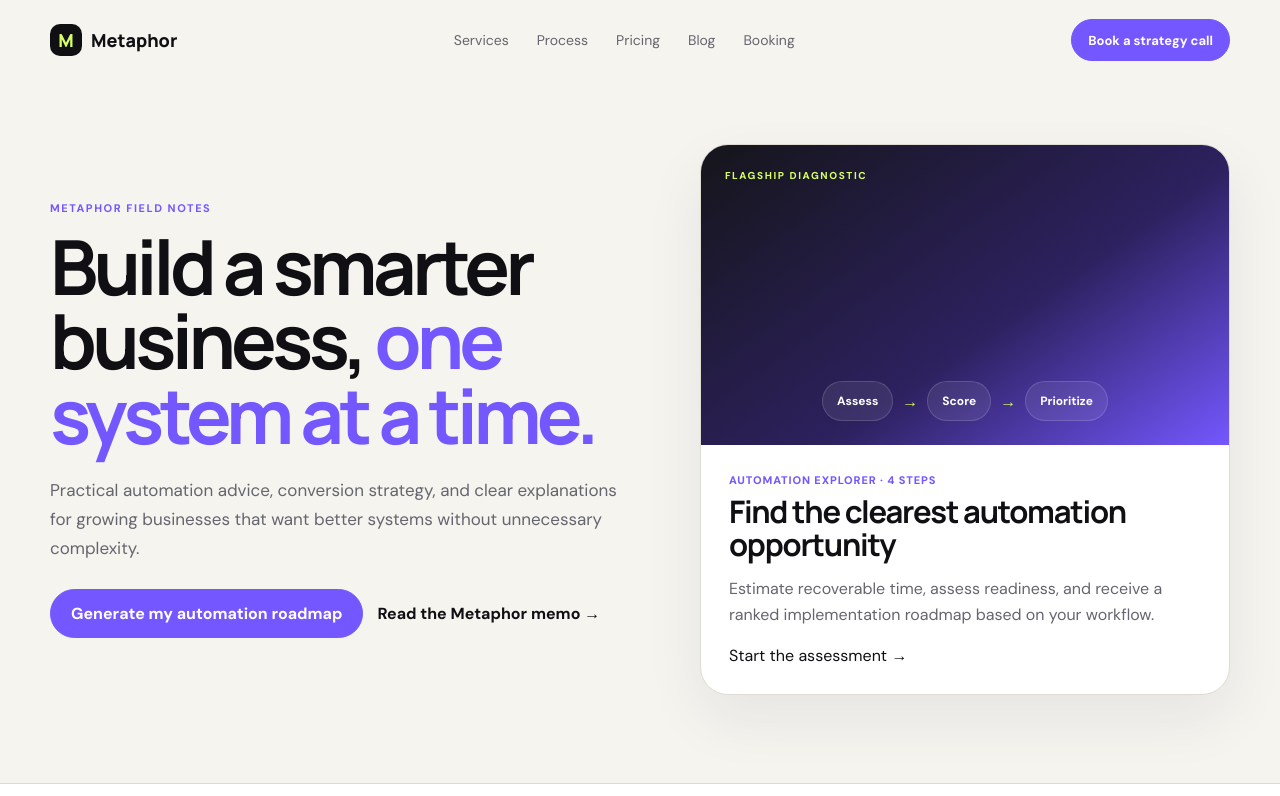
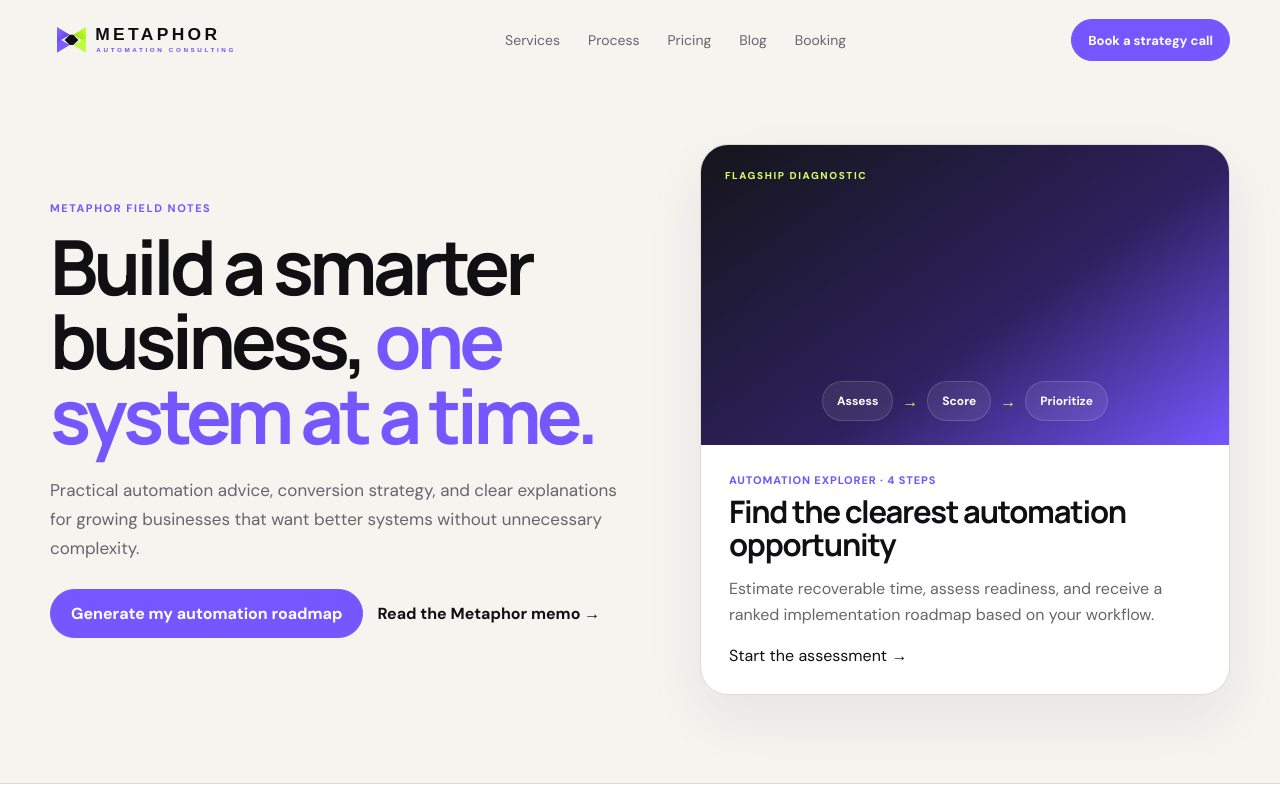
Before and after one commit to cocodev86/Coco1, a Next.js app: page /blog in a window 1280 px wide. Shown: the top 796 px of the page. Built offline with nearby package versions, Linux system fonts and the light colour scheme; no server answers.

Commit message:
feat(branding): apply shared logo system to blog

```diff
--- a/app/blog/page.tsx
+++ b/app/blog/page.tsx
@@ -1,11 +1,12 @@
 import type { Metadata } from "next";
 import Link from "next/link";
+import Logo from "@/components/branding/Logo";
 import MobileMenu from "../MobileMenu";
 import { articles, categories } from "./data";
 import styles from "./blog.module.css";
 
 export const metadata: Metadata = {
-  title: "AI Automation Insights | Metaphor Consulting",
+  title: "AI Automation Insights",
   description: "Practical guides, automation ideas, and digital growth strategies for small businesses building smarter systems.",
 };
 
@@ -27,7 +28,7 @@ export default function BlogHome() {
   return (
     <main className={styles.page}>
       <nav className={`nav shell ${styles.nav}`} aria-label="Primary navigation">
-        <Link className="brand" href="/" aria-label="Metaphor Consulting home"><span>M</span>Metaphor</Link>
+        <Link className="brand brand-logo-link" href="/" aria-label="Metaphor Automation Consulting home"><Logo variant="horizontal" width={230} height={48} priority /></Link>
         <div className="navlinks">
           {publicMenu.map((item) => <Link key={item.href} href={item.href}>{item.label}</Link>)}
         </div>
@@ -78,7 +79,7 @@ export default function BlogHome() {
       <section className={`shell ${styles.newsletter}`}><div><p className="eyebrow">The Metaphor memo</p><h2>One useful systems idea at a time.</h2><p>Choose your topics, read the public archive, and subscribe without daily noise or shallow trend summaries.</p></div><div className={styles.newsletterStatus}><span>2 launch issues</span><strong><Link href="/newsletter">Read and subscribe →</Link></strong></div></section>
 
       <section className={styles.ctaSection}><div className={`shell ${styles.ctaInner}`}><div><p className="eyebrow">Need a system now?</p><h2>Turn the next good idea into a working business process.</h2></div><Link className="button" href="/#booking">Book a free strategy call</Link></div></section>
-      <footer className={`shell ${styles.footer}`}><Link className="brand" href="/"><span>M</span>Metaphor</Link><p>AI automation insights and digital systems for growing businesses.</p><small>© 2026 Metaphor Consulting. All rights reserved.</small></footer>
+      <footer className={`shell ${styles.footer}`}><Link className="brand brand-logo-link" href="/" aria-label="Metaphor Automation Consulting home"><Logo variant="horizontal" width={220} height={46} /></Link><p>AI automation insights and digital systems for growing businesses.</p><small>© 2026 Metaphor Automation Consulting. All rights reserved.</small></footer>
     </main>
   );
 }
```
